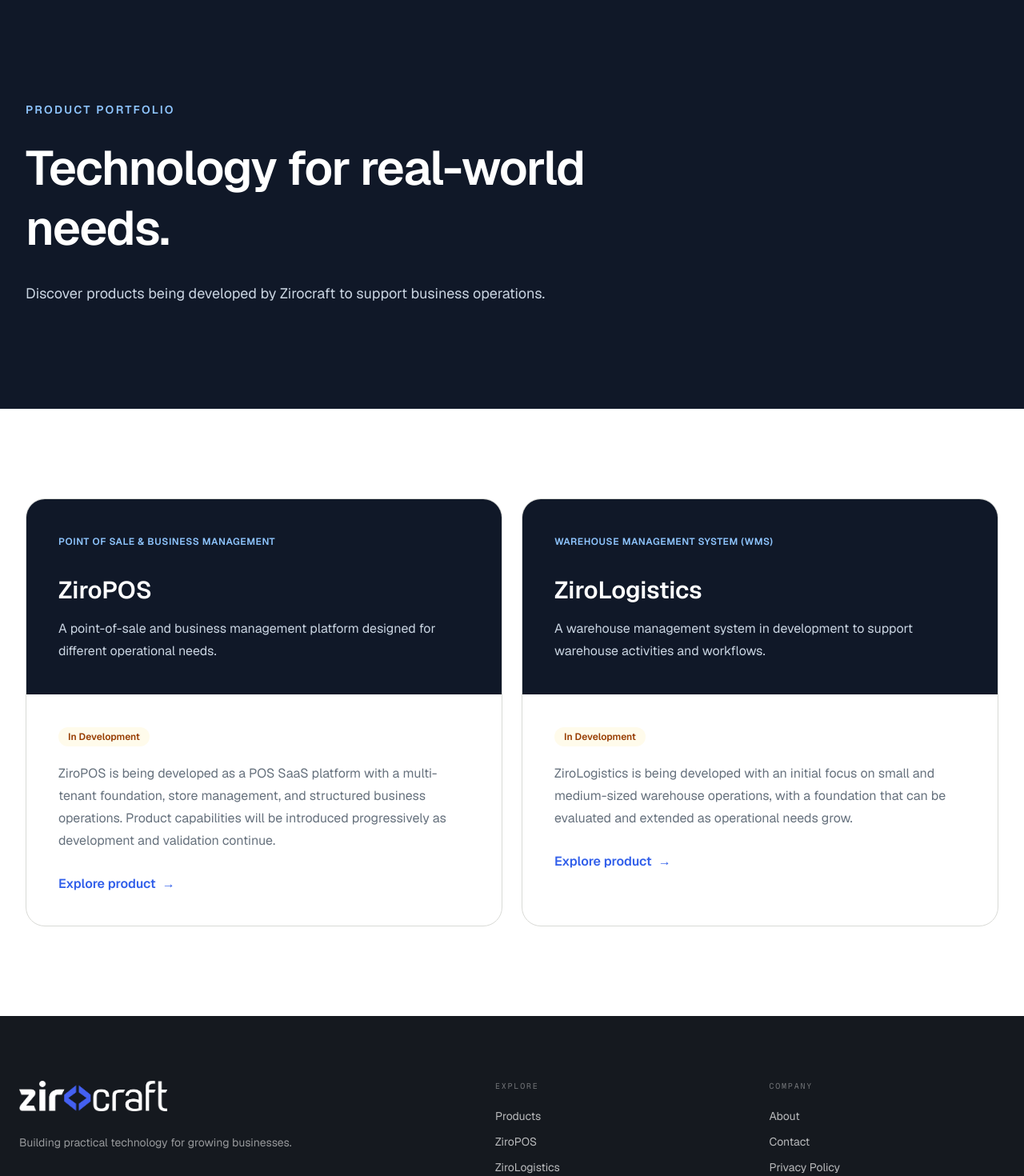
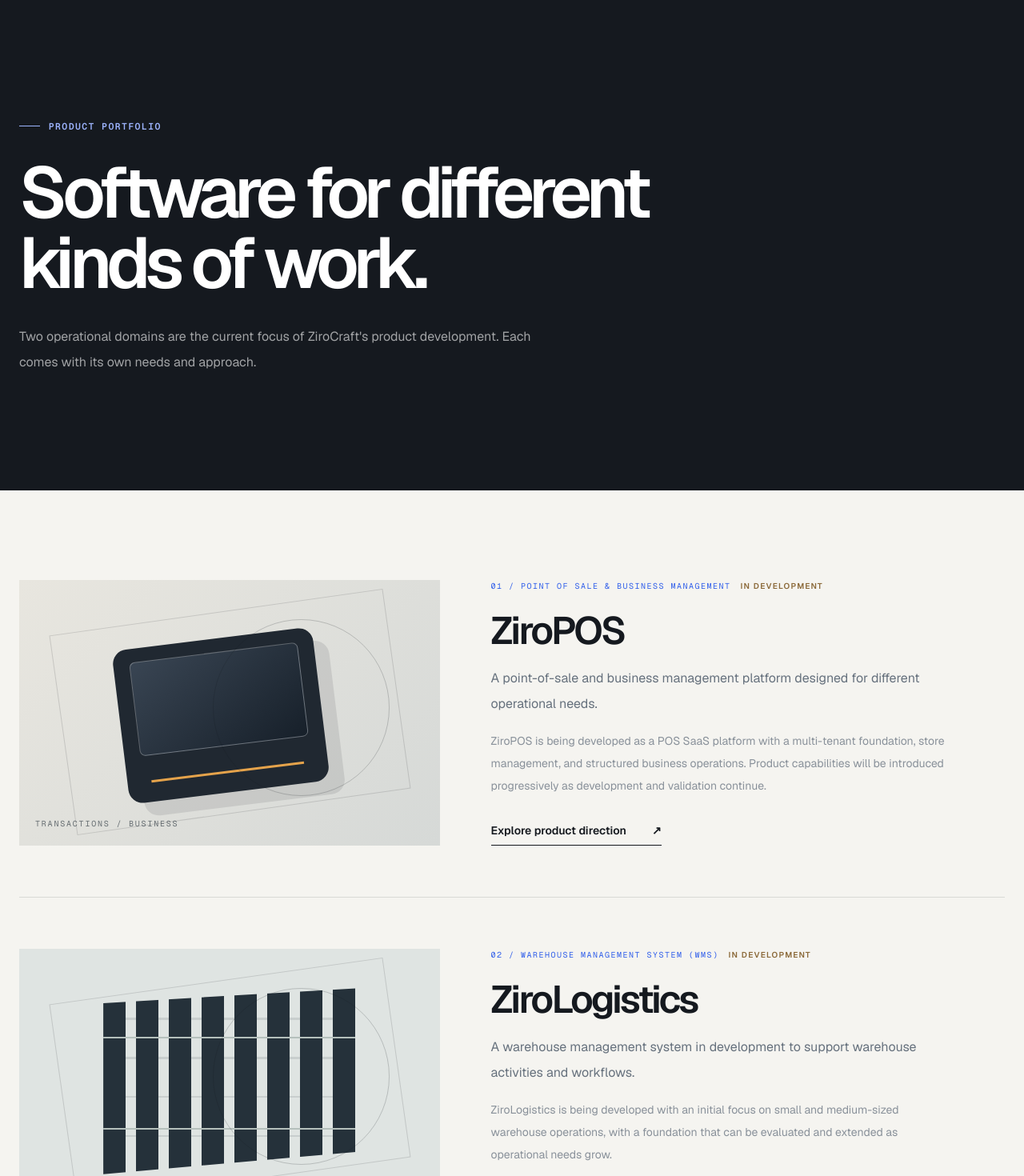
Before and after one commit to Youuzzi/Zirocraft-Official-Website, a Next.js app: page /en/products in a window 1280 px wide. Shown: the part 80-1550 px from the top of the page at 80% size. Built offline with nearby package versions, Linux system fonts and the light colour scheme.

Commit message:
feat: rebuild ZiroCraft content pages and product storytelling

```diff
--- a/src/app/[locale]/products/page.tsx
+++ b/src/app/[locale]/products/page.tsx
@@ -1,29 +1,41 @@
 import type { Metadata } from "next";
 import Link from "next/link";
 import { notFound } from "next/navigation";
-import { getDictionary } from "@/lib/i18n/dictionaries";
 import { products, productText } from "@/lib/products";
 
 export async function generateMetadata({ params }: PageProps<"/[locale]/products">): Promise<Metadata> {
   const { locale } = await params;
   return locale === "id"
-    ? { title: "Produk", description: "Jelajahi produk Zirocraft untuk mendukung operasional bisnis dan pergudangan." }
-    : { title: "Products", description: "Explore Zirocraft products for business and warehouse operations." };
+    ? { title: "Produk", description: "Jelajahi produk perangkat lunak yang sedang dikembangkan ZiroCraft." }
+    : { title: "Products", description: "Explore software products currently being developed by ZiroCraft." };
 }
 
 export default async function ProductsPage({ params }: PageProps<"/[locale]/products">) {
   const { locale } = await params;
   if (locale !== "id" && locale !== "en") notFound();
-  const t = getDictionary(locale);
+  const id = locale === "id";
   return <>
-    <section className="bg-[#101828] py-24 text-white sm:py-32"><div className="mx-auto max-w-7xl px-6 lg:px-8">
-      <span className="text-sm font-semibold tracking-[0.16em] text-blue-300 uppercase">{t.products.eyebrow}</span><h1 className="mt-6 max-w-3xl text-4xl leading-tight font-semibold tracking-tight sm:text-6xl">{t.products.title}</h1><p className="mt-7 max-w-2xl text-lg leading-8 text-slate-300">{t.products.description}</p>
-    </div></section>
-    <section className="bg-white py-20 sm:py-28"><div className="mx-auto max-w-7xl px-6 lg:px-8"><div className="grid gap-6 md:grid-cols-2">
-      {products.map((product) => { const copy = productText(product, locale); return <article key={product.slug} className="overflow-hidden rounded-3xl border border-border bg-white">
-        <div className="bg-[#101828] p-8 text-white sm:p-10"><span className="text-xs font-semibold uppercase tracking-wider text-blue-300">{copy.category}</span><h2 className="mt-8 text-3xl font-semibold">{product.name}</h2><p className="mt-4 max-w-lg leading-7 text-slate-300">{copy.summary}</p></div>
-        <div className="p-8 sm:p-10"><span className="inline-flex rounded-full bg-amber-50 px-3 py-1 text-xs font-semibold text-amber-800">{t.home.status}</span><p className="mt-5 leading-7 text-muted">{copy.description}</p><Link href={`/${locale}/products/${product.slug}`} className="mt-7 inline-flex font-semibold text-accent hover:text-accent-hover">{t.home.learnMore} <span aria-hidden="true" className="ml-2">→</span></Link></div>
-      </article>})}
-    </div></div></section>
+    <section className="bg-[#15191f] py-24 text-white sm:py-36">
+      <div className="site-container"><span className="eyebrow !text-[#9db4ff]">{id ? "Portofolio produk" : "Product portfolio"}</span><h1 className="display-heading mt-8 max-w-4xl">{id ? "Perangkat lunak untuk pekerjaan yang berbeda." : "Software for different kinds of work."}</h1><p className="mt-8 max-w-2xl text-base leading-8 text-white/60">{id ? "Dua area operasional menjadi fokus pengembangan produk ZiroCraft saat ini. Keduanya memiliki kebutuhan dan pendekatan yang berbeda." : "Two operational domains are the current focus of ZiroCraft's product development. Each comes with its own needs and approach."}</p></div>
+    </section>
+    <section className="bg-[#f5f4f0] py-20 sm:py-28">
+      <div className="site-container">
+        {products.map((product,index) => {
+          const copy = productText(product,locale);
+          const isPos = product.slug === "ziropos";
+          return <article key={product.slug} className="grid gap-0 border-b border-[#d9dad6] py-10 first:pt-0 last:border-0 lg:grid-cols-[.9fr_1.1fr] lg:gap-16 lg:py-16">
+            <div className={`product-art ${isPos ? "product-art-pos" : "product-art-wms"} min-h-[300px] lg:min-h-[390px]`} aria-hidden="true"><div className="art-core" /><span className="absolute bottom-5 left-5 z-10 font-mono text-[10px] tracking-[.18em] text-[#26313b]/65">{isPos ? "TRANSACTIONS / BUSINESS" : "STORAGE / MOVEMENT"}</span></div>
+            <div className="flex flex-col justify-center py-8 lg:py-0">
+              <div className="flex flex-wrap items-center gap-3"><span className="font-mono text-[10px] uppercase tracking-[.15em] text-[#315fea]">0{index+1} / {copy.category}</span><span className="text-[10px] font-semibold uppercase tracking-[.12em] text-[#8b6939]">{id ? "Dalam pengembangan" : "In development"}</span></div>
+              <h2 className="mt-6 text-4xl font-semibold tracking-[-.06em] sm:text-5xl">{product.name}</h2>
+              <p className="mt-5 max-w-xl text-base leading-8 text-[#66717d]">{copy.summary}</p>
+              <p className="mt-4 max-w-xl text-sm leading-7 text-[#89919a]">{copy.description}</p>
+              <Link href={`/${locale}/products/${product.slug}`} className="mt-8 inline-flex w-fit items-center gap-8 border-b border-[#15191f] pb-2 text-sm font-semibold hover:border-[#315fea] hover:text-[#315fea]">{id ? "Lihat arah pengembangan" : "Explore product direction"} <span aria-hidden="true">↗</span></Link>
+            </div>
+          </article>;
+        })}
+      </div>
+    </section>
+    <section className="bg-[#15191f] py-20 text-white sm:py-24"><div className="site-container flex flex-col justify-between gap-8 md:flex-row md:items-end"><div className="max-w-2xl"><span className="eyebrow !text-[#9db4ff]">{id ? "Punya kebutuhan khusus?" : "Have a specific need?"}</span><h2 className="mt-6 text-3xl font-semibold tracking-[-.05em] sm:text-4xl">{id ? "Mari diskusikan konteks bisnis Anda." : "Let's discuss your business context."}</h2></div><Link href={`/${locale}/contact`} className="inline-flex min-h-12 items-center justify-between gap-8 border border-white/30 px-5 text-sm font-semibold hover:bg-white hover:text-[#15191f]">{id ? "Hubungi kami" : "Get in touch"} <span aria-hidden="true">↗</span></Link></div></section>
   </>;
 }
```
